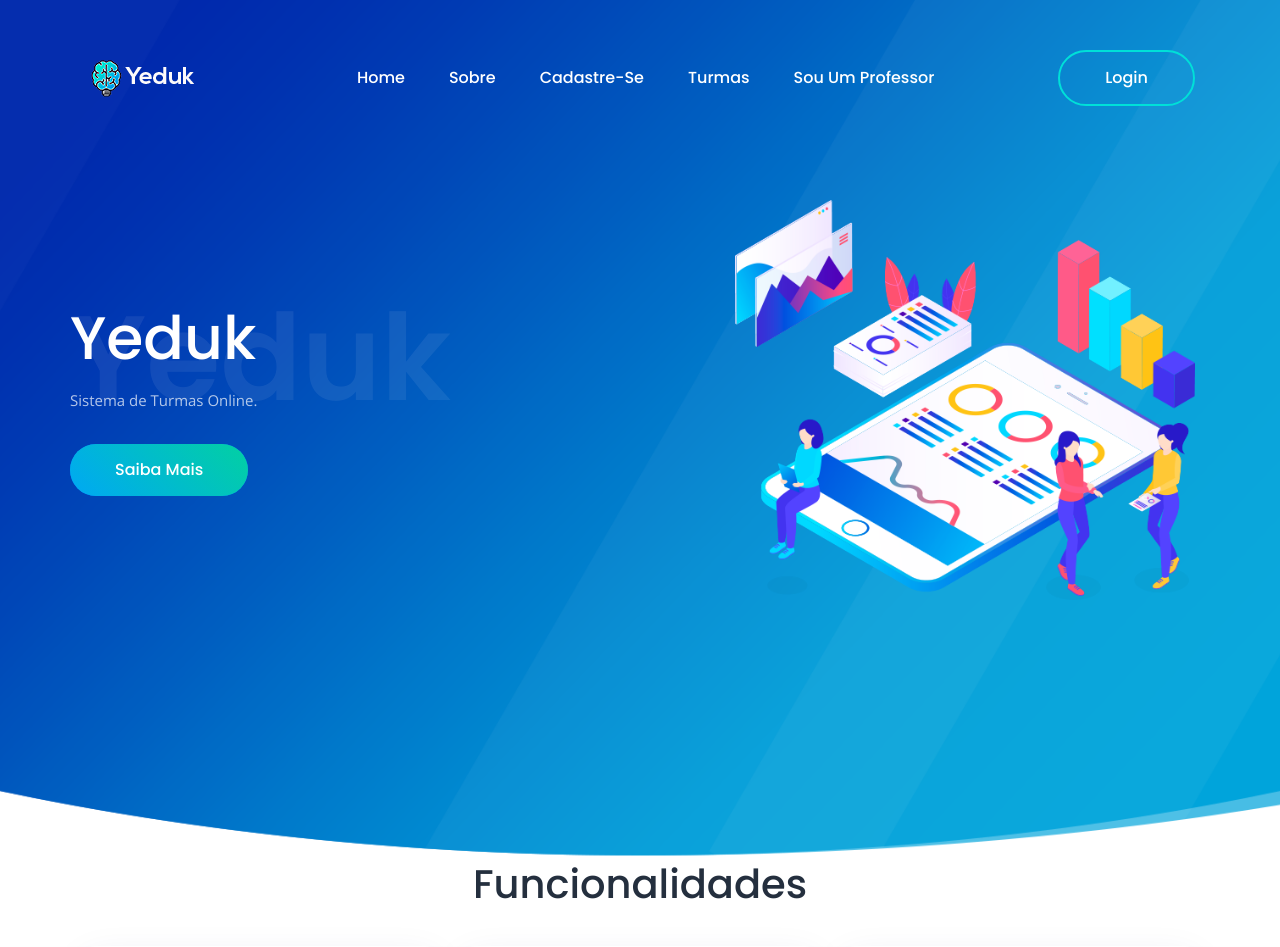
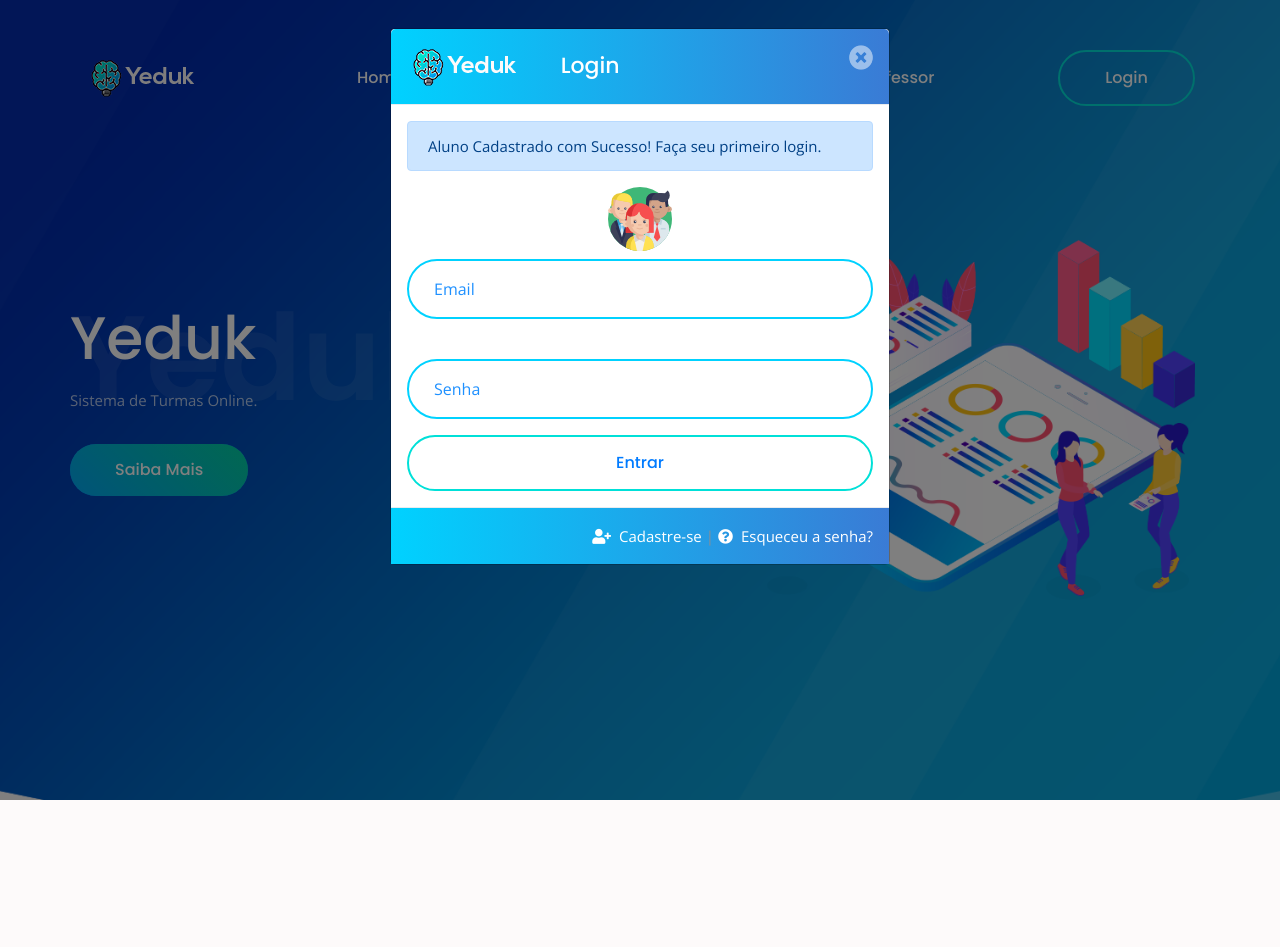
Before and after one commit to matheus3301/yeduk, a PHP site: page /index.php?op=login_aluno in a window 1280 px wide. Shown: the top 947 px of the page. After the commit the page ends 800 px from the top, so only its background shows below. Run offline with PHP 8.4, Linux system fonts and the light colour scheme; some libraries are stand-ins or nearby versions.

Commit message:
Cadastros

```diff
--- /dev/null
+++ b/css/estilo.css
@@ -0,0 +1,6 @@
+.content-full{
+	width: 100%;
+	height: 100%;
+	position: absolute;
+	background-color: rgba(0,0,0,.9);
+}
--- a/footer.php
+++ b/footer.php
@@ -74,12 +74,7 @@
 </script>
 <!-- Modais -->
 
-<?php
-include 'modal_login.php';
- ?>
- <?php
- include 'modal_login_professor.php';
-  ?>
+
 </body>
 
 </html>
--- a/header.php
+++ b/header.php
@@ -1,3 +1,4 @@
+
 <!DOCTYPE html>
 <html lang="pt-BR">
 
@@ -8,6 +9,7 @@
   <!-- mobile responsive meta -->
   <meta name="viewport" content="width=device-width, initial-scale=1">
   <meta name="viewport" content="width=device-width, initial-scale=1, maximum-scale=1">
+
 
   <!-- ** Plugins Needed for the Project ** -->
   <!-- font-awesome -->
@@ -25,13 +27,144 @@
   <!--Favicon-->
   <link rel="icon" href="images/icon/logo (2).png">
 
+  <link rel="stylesheet" type="text/css" href="css/estilo.css">
+
+</head>
+ <!-- Modais -->
+
   <style type="text/css">
+      .inputs{
+        background-color: transparent;
+        border: 2px solid #00d2ff;
+        color: #fff;
+      }
+      .inputs::placeholder{
+        color:dodgerblue;
+      }
+      .inputs:focus{
+        background-color: transparent;
+      }
+      #modal-mensagem{
+        width:100% !important;
+        border-radius: 10px;
+      }
 
   </style>
 
 </head>
+<?php
+if (isset($_GET ['op']) && $_GET['op'] == "login_prof") {
+    ?>
+   <body onload="prof.click();">
+  <?php }else{
+  if (isset($_GET ['op']) && $_GET['op'] == "login_aluno") {
+    ?>
+   <body onload="aluno.click();">
+  <?php }else{
+    echo "<body>";
+  }}?>
+<div class="modal fade" id="modal-login-professor">
+    <div class="modal-dialog" >
+        <div class="modal-content">
+            <div class="modal-header" style="background:linear-gradient(to right, #00d2ff,#3a7bd5);">
+                 <h4 class="modal-title text-white"><img src="images/logo/logo.png">
+                    Login Professor
+                 </h4>
+                 <button type="button" class="close" data-dismiss="modal"><span><i class="fas fa-times-circle text-white"></i></span></button>
+             </div>
+            <div class="modal-body">
+              <?php
+                if (isset($_GET ['op']) && $_GET['op'] == "login_prof") {
+                ?>
+               <div class="alert alert-primary" role="alert">
+                Professor Cadastrado com Sucesso! Faça seu primeiro login.
+              </div>
+              <?php } ?>
+                 <form>
+                  <div class="form-group">
+                    <center><label for="exampleInputtext1"><img src="images/icon/classroom.png"></label></center>
+                    <input  class="form-control inputs text-primary" id="inputs" aria-describedby="emailHelp" placeholder="Email">
 
-<body>
+                  </div>
+                  <div class="form-group">
+                     <center><label for="exampleInputPassword1" class=" lbls"></center>
+                    <input type="password" class="form-control inputs text-primary" id="inputs" placeholder="Senha">
+                  </div>
+
+                  <button type="submit" class=" btn btn-block btn-outline-primary text-primary">Entrar</button>
+                </form>
+             </div>
+            <div class="modal-footer" style="background:linear-gradient(to right, #00d2ff,#3a7bd5);">
+                 <i class="fas fa-user-plus text-white"></i> <a href="cadastro_professor.php" class="text-white">Não é cadastrado?</a> |
+                <i class="fas fa-question-circle text-white" ></i> <a href="#" class="text-white">Esqueceu a senha?</a>
+            </div>
+         </div>
+     </div>
+ </div>
+
+
+
+  <style type="text/css">
+      .inputs{
+        background-color: transparent;
+        border: 2px solid #00d2ff;
+        color: #fff;
+      }
+      .inputs::placeholder{
+        color:dodgerblue;
+      }
+      .inputs:focus{
+        background-color: transparent;
+      }
+      #modal-mensagem{
+        width:100% !important;
+        border-radius: 10px;
+      }
+
+  </style>
+
+</head>
+<div class="modal fade" id="modal-mensagem">
+    <div class="modal-dialog" >
+        <div class="modal-content">
+            <div class="modal-header" style="background:linear-gradient(to right, #00d2ff,#3a7bd5);">
+                 <h4 class="modal-title text-white"><img src="images/logo/logo.png">
+                    Login
+                 </h4>
+                 <button type="button" class="close" data-dismiss="modal"><span><i class="fas fa-times-circle text-white"></i></span></button>
+             </div>
+            <div class="modal-body">
+               <?php
+                if (isset($_GET ['op']) && $_GET['op'] == "login_aluno") {
+                ?>
+               <div class="alert alert-primary" role="alert">
+                Aluno Cadastrado com Sucesso! Faça seu primeiro login.
+              </div>
+              <?php } ?>
+                 <form>
+                  <div class="form-group">
+                    <center><label for="exampleInputtext1"><img src="images/icon/teamwork.png"></label></center>
+                    <input  class="form-control inputs text-primary" id="inputs" aria-describedby="emailHelp" placeholder="Email">
+
+                  </div>
+                  <div class="form-group">
+                     <center><label for="exampleInputPassword1" class=" lbls"></center>
+                    <input type="password" class="form-control inputs text-primary" id="inputs" placeholder="Senha">
+                  </div>
+
+                  <button type="submit" class=" btn btn-block btn-outline-primary text-primary">Entrar</button>
+                </form>
+             </div>
+            <div class="modal-footer" style="background:linear-gradient(to right, #00d2ff,#3a7bd5);">
+                 <i class="fas fa-user-plus text-white"></i> <a href="#" class="text-white">Cadastre-se</a> |
+                <i class="fas fa-question-circle text-white" ></i> <a href="#" class="text-white">Esqueceu a senha?</a>
+            </div>
+         </div>
+     </div>
+ </div>
+
+
+
   <!-- preloader start -->
   <div class="preloader">
     <img src="images/preloader.gif" alt="preloader">
@@ -62,12 +195,14 @@
           <li class="nav-item">
             <a class="nav-link text-white text-capitalize" href="turmas.php">Turmas</a>
            <li class="nav-item">
-            <a href="#" class="nav-link text-white text-capitalize" data-toggle="modal" data-target="#modal-login-professor">Sou um professor</a>
+            <a href="#" class="nav-link text-white text-capitalize" data-toggle="modal" data-target="#modal-login-professor" id="prof">Sou um professor</a>
           </li>
 
 
+
+
         </ul>
-        <button class="btn btn btn-outline-primary text-white ml-3" data-toggle="modal" data-target="#modal-mensagem">Login</a></button>
+        <button class="btn btn btn-outline-primary text-white ml-3" data-toggle="modal" data-target="#modal-mensagem" id="aluno">Login</a></button>
       </div>
     </nav>
   </div>
```
Also changed, not shown: cadastra_aluno.php (added, +20 -0 lines), cadastro.php (+7 -7 lines), cadastro_professor.php (+4 -5 lines), classes/aluno.php (added, +89 -0 lines), index.php (+8 -1 lines).
